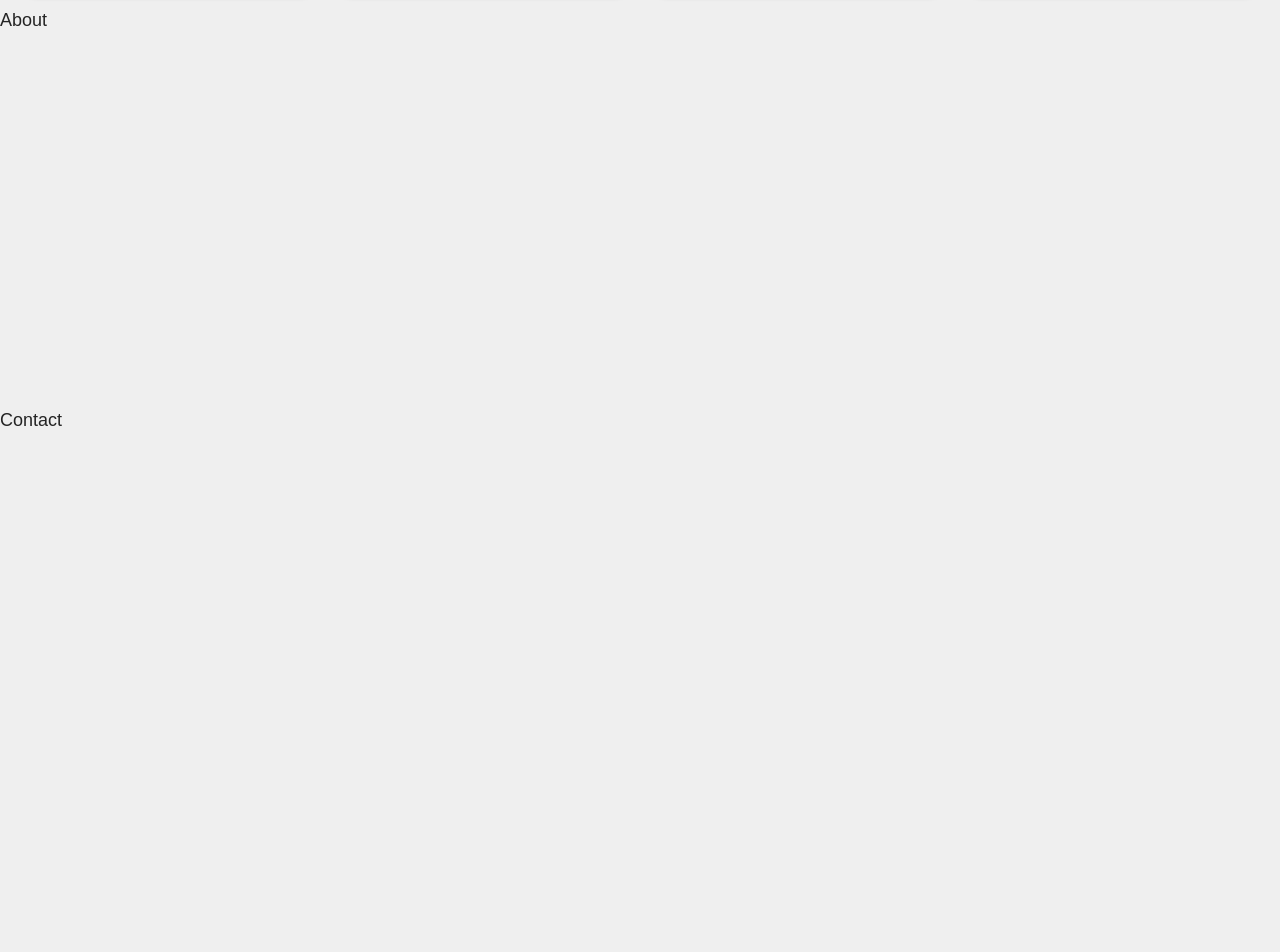
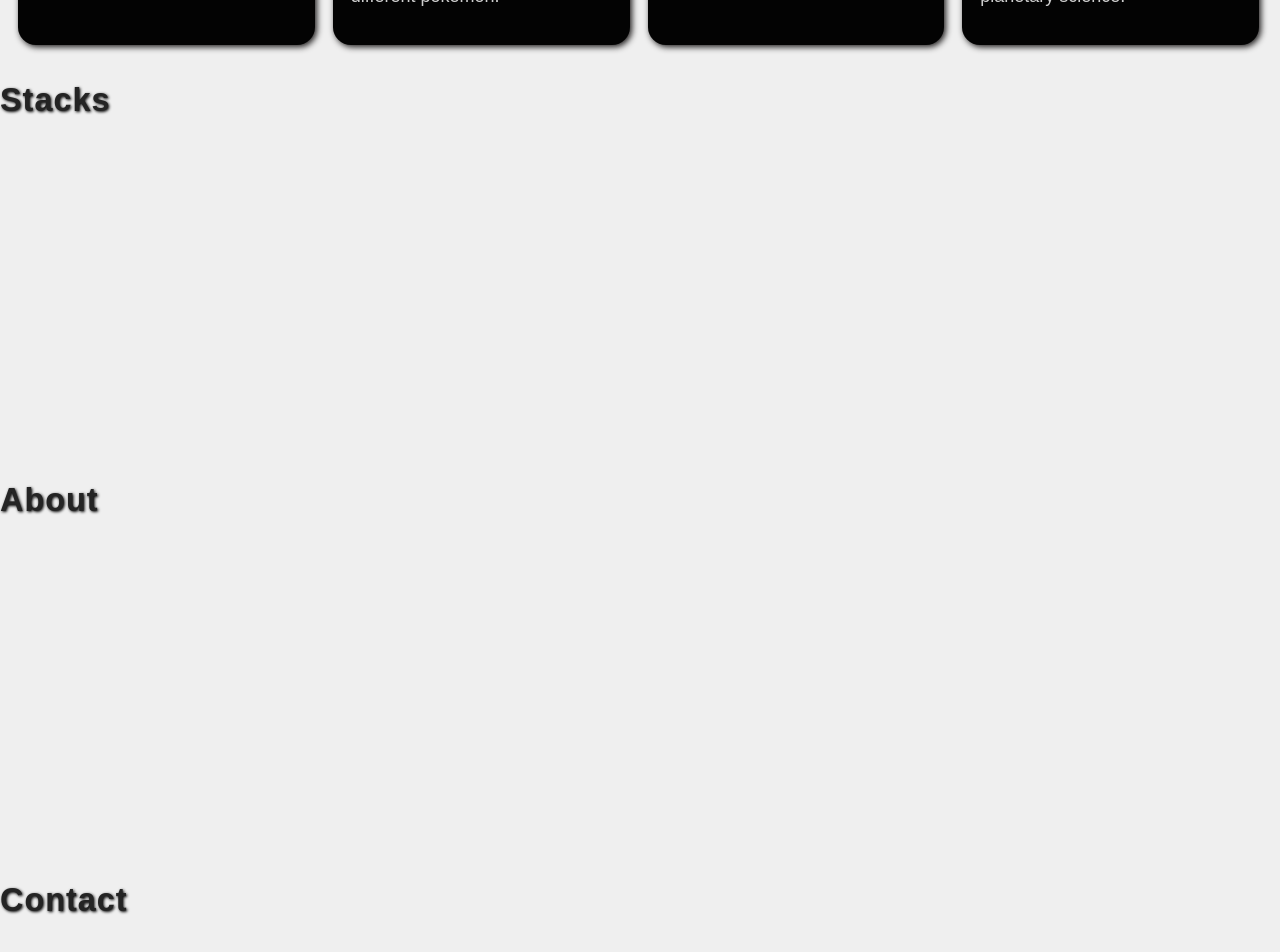
Before and after one commit to BryanGrandon/Portfolio-v1, a React (Vite) app: page / in a window 1280 px wide. Shown: the part 1010-1962 px from the top of the page. Before the commit the page ends 1820 px from the top, so only its background shows below. Built offline with nearby package versions, Linux system fonts and the light colour scheme; a web font is replaced by a local one.

Commit message:
feat(web):add title in UI

```diff
--- a/src/core/components/layout/main.tsx
+++ b/src/core/components/layout/main.tsx
@@ -1,11 +1,12 @@
 import data from '../../services/data.json' assert { type: 'json' }
 import ProjectCard from '../ui/project-card'
+import Title from '../ui/title'
 
 const Main = () => {
   return (
     <main className='main'>
       <article id='projects'>
-        <h2>Projects</h2>
+        <Title text='Projects' />
         <article className='projects'>
           {data.projects.map((e) => (
             <ProjectCard key={e.id} url={e.url} img={e.img} title={e.title} description={e.description} ariaLabel={e.ariaLabel} />
@@ -13,12 +14,16 @@ const Main = () => {
         </article>
       </article>
 
+      <article id='Stacks'>
+        <Title text='Stacks' />
+      </article>
+
       <article id='about'>
-        <h2>About</h2>
+        <Title text='About' />
       </article>
 
       <article id='contact'>
-        <h2>Contact</h2>
+        <Title text='Contact' />
       </article>
     </main>
   )
--- /dev/null
+++ b/src/core/components/ui/title.tsx
@@ -0,0 +1,9 @@
+type Title = {
+  text: string
+}
+
+const Title = ({ text }: Title) => {
+  return <h2 className='title'>{text}</h2>
+}
+
+export default Title
--- a/src/core/scss/_index-core.scss
+++ b/src/core/scss/_index-core.scss
@@ -4,6 +4,7 @@
 
 @use './ui/link-button';
 @use './ui/project-card';
+@use './ui/title';
 
 @use './layout/header';
 @use './layout/main';
--- /dev/null
+++ b/src/core/scss/ui/_title.scss
@@ -0,0 +1,11 @@
+@use '../utilities/mixin' as *;
+@use '../utilities/variables' as *;
+
+.title {
+  font-size: 1.8rem;
+  font-weight: bolder;
+  letter-spacing: 1px;
+  padding: 1rem 0;
+  text-shadow: 1px 1px 3px #000000;
+  //   color: $main; // ?
+}
```
